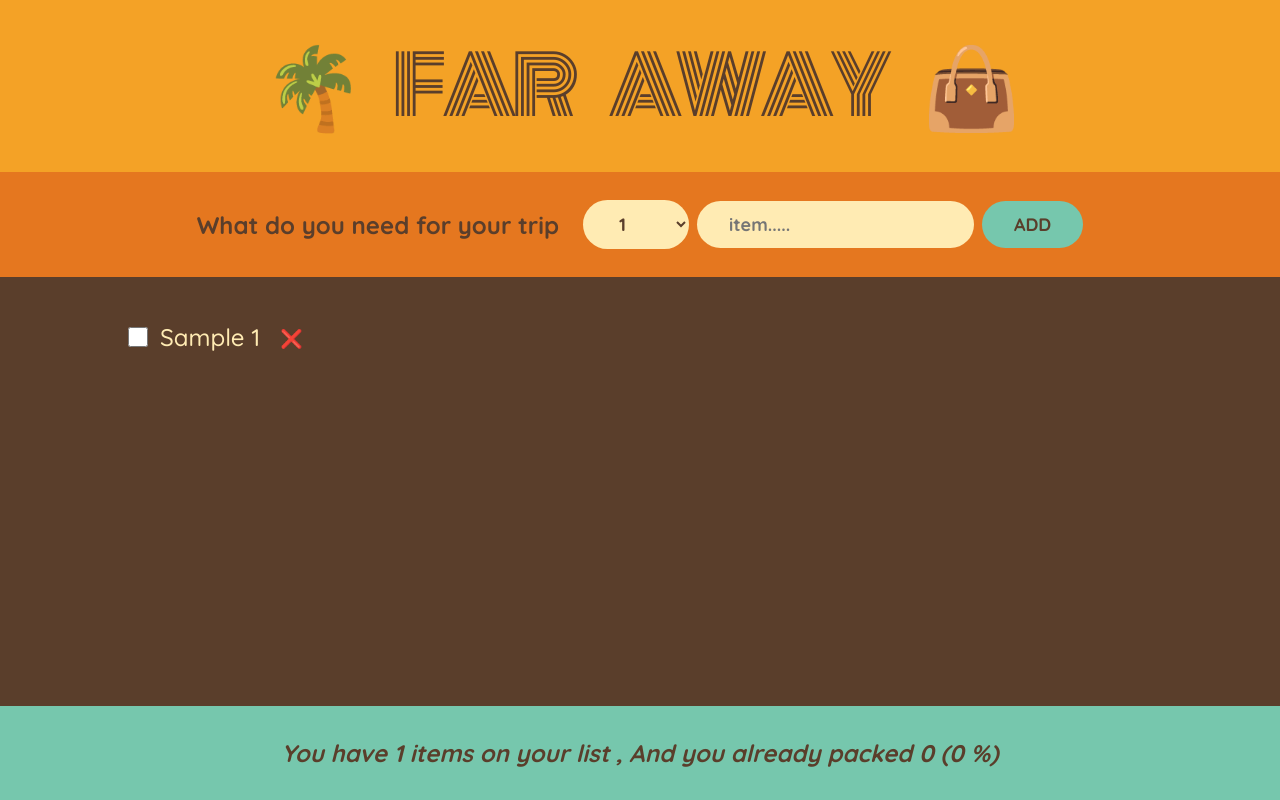
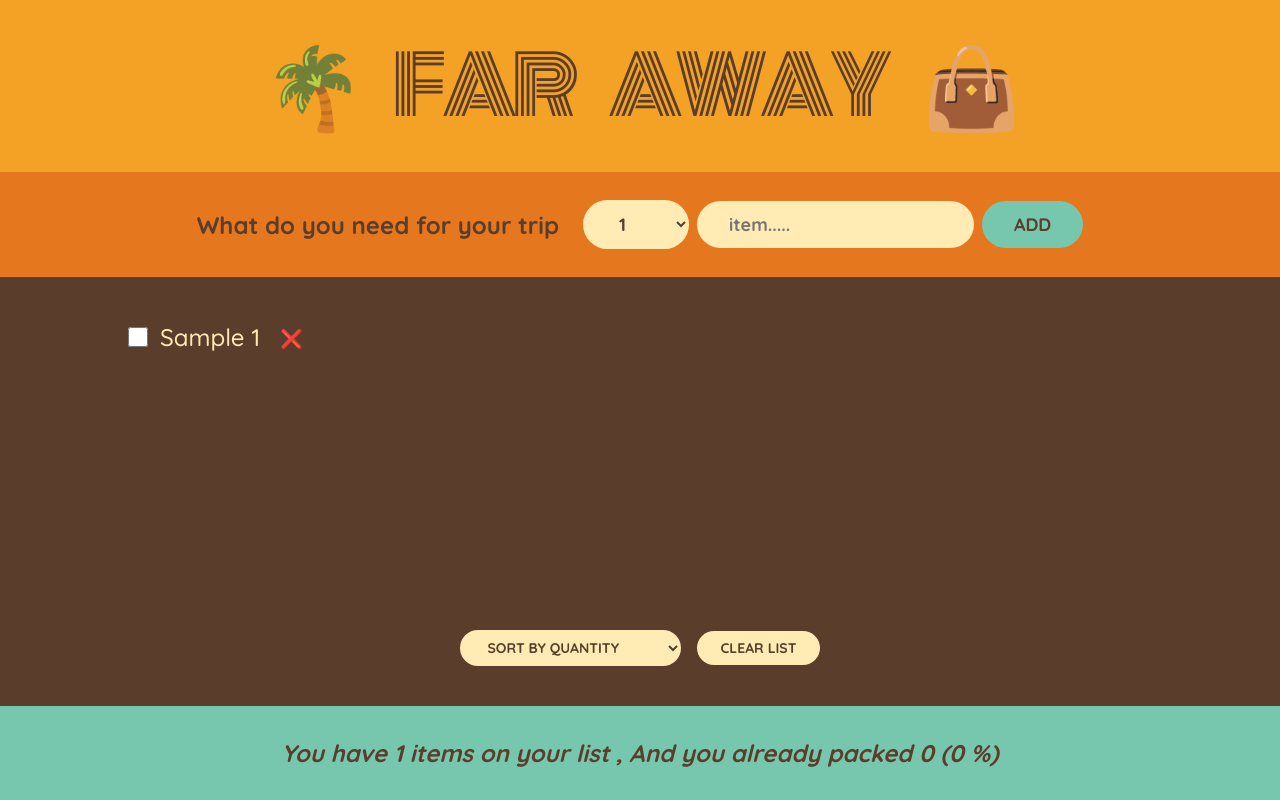
Before and after one commit to athul457/react-todo-list-app, a React (Create React App) app: page / in a window 1280 px wide. Both pictures are taken after typing "Sample" into the empty fields and a click on the button "ADD". Built offline with nearby package versions, Linux system fonts and the light colour scheme.

Commit message:
complted project

```diff
--- a/src/App.js
+++ b/src/App.js
@@ -1,4 +1,8 @@
 import { useState } from "react";
+import Logo  from "./components/Logo";
+import Form from "./components/Form";
+import PackingList from "./components/PackingList";
+import Status from "./components/Status";
 
 // const initialItems = [
 //   { id: 1, description: "Passports", quantity: 2, packed: true },
@@ -6,11 +10,13 @@ import { useState } from "react";
 //   { id: 3, description: "Charger", quantity: 1, packed: true },
 // ];
 
+// ! <-------------App---------------------------->
+
 function App() {
   const [item,setItems] = useState([]) ;
 
   function handleToggleItems(id){
-    setItems((item)=>item.map((i)=>i.id === id ? {...i,packed:!i.packed} : item))
+    setItems((item)=>item.map((i)=>i.id === id ? {...i,packed:!i.packed} : i))
   }
 
   function handleAddItems(newItems){
@@ -21,6 +27,11 @@ function App() {
     setItems(item=> item.filter((i)=> i.id !== id))
   }
 
+  function handleClearList(e){
+    e.preventDefault();
+    setItems((item)=> item = []);
+  }
+
   return (
     <>
       <div className="app">
@@ -29,91 +40,13 @@ function App() {
         <PackingList
         item={item}
         delitem={handleDeleteItems}
-        handleToggleItems={handleToggleItems}/>
+        handleToggleItems={handleToggleItems}
+        handleClearList={handleClearList}
+        />
         <Status item={item}/>
       </div>
     </>
   );
 }
 
-function Logo(){
-  return (
-    <h1>🌴 FAR AWAY 👜</h1>
-  )
-}
-
-function Form({onAdditems}){
-
-  const [description,setDescription] = useState("");
-  const [quantity,setQuantity] = useState(1);
-
-  function handleSubmit(e){
-    e.preventDefault() ;
-    if(!description) return ;
-    const newItems = {description,quantity,packed :false ,id :Date.now()}
-    console.log(newItems)
-    onAdditems(newItems)
-    setDescription("");
-    setQuantity(1)
-  }
-
-  return (
-    <form className="add-form" onSubmit={handleSubmit}>
-    <h3>What do you need for your trip</h3>
-      <select value={quantity} onChange={(e)=>setQuantity(Number(e.target.value))}>
-        {Array.from({length : 20} ,(_,i)=>i+1).map((num)=>(
-          <option value={num} key={num} >
-            {num}
-          </option>
-        ))}
-      </select>
-      <input type="text"
-      placeholder="item....."
-      value={description}
-      onChange={(e)=>setDescription(e.target.value)}></input>
-      <button>Add</button>
-    </form>
-  )
-}
-
-function PackingList({delitem,item ,handleToggleItems}){
-
-  return (
-    <div className="list">
-        <ul>
-        {
-        item.map((i)=>(
-          <Item itemObj= {i} key={i.id}
-          delitem={delitem}
-          handleToggleItems={handleToggleItems}/>
-        ))
-        }
-        </ul>
-    </div>
-  )
-}
-
-function Item({delitem,itemObj,handleToggleItems}){
-  return <li>
-      <input
-      type="checkbox" value={itemObj.id} onClick={()=>handleToggleItems(itemObj.id)}/>
-      <span
-      className={itemObj.packed ?("decoration"):("")}>{itemObj.description} {itemObj.quantity}</span>
-      {/* <span style={itemObj.packed ? {textDecoration: "line-through"} : {}}>{itemObj.description} {itemObj.quantity}</span> */}
-      <button
-      onClick={()=>delitem(itemObj.id)}>❌</button>
-    </li>
-}
-
-function Status({item}){
-  const numsOfItems = item.length ;
-  const numItemPacked = item.filter((item)=>item.packed).length
-  const packedPercentage = Math.round((numItemPacked / numsOfItems) *100)
-  return (
-    <footer className="stats">
-      <em>You have {numsOfItems} items on your list , And you already packed {numItemPacked} ({packedPercentage} %)</em>
-    </footer>
-  )
-}
-
 export default App;
--- /dev/null
+++ b/src/components/Form.js
@@ -0,0 +1,37 @@
+import { useState } from "react";
+
+function Form({onAdditems}){
+
+  const [description,setDescription] = useState("");
+  const [quantity,setQuantity] = useState(1);
+
+  function handleSubmit(e){
+    e.preventDefault() ;
+    if(!description) return ;
+    const newItems = {description,quantity,packed :false ,id :Date.now()}
+    console.log(newItems)
+    onAdditems(newItems)
+    setDescription("");
+    setQuantity(1)
+  }
+
+  return (
+    <form className="add-form" onSubmit={handleSubmit}>
+    <h3>What do you need for your trip</h3>
+      <select value={quantity} onChange={(e)=>setQuantity(Number(e.target.value))}>
+        {Array.from({length : 20} ,(_,i)=>i+1).map((num)=>(
+          <option value={num} key={num} >
+            {num}
+          </option>
+        ))}
+      </select>
+      <input type="text"
+      placeholder="item....."
+      value={description}
+      onChange={(e)=>setDescription(e.target.value)}></input>
+      <button>Add</button>
+    </form>
+  )
+}
+
+export default Form ;
--- /dev/null
+++ b/src/components/Item.js
@@ -0,0 +1,13 @@
+function Item({delitem,itemObj,handleToggleItems}){
+  return <li>
+      <input
+      type="checkbox" value={itemObj.id} onClick={()=>handleToggleItems(itemObj.id)}/>
+      <span
+      className={itemObj.packed ?("decoration"):("")}>{itemObj.description} {itemObj.quantity}</span>
+      {/* <span style={itemObj.packed ? {textDecoration: "line-through"} : {}}>{itemObj.description} {itemObj.quantity}</span> */}
+      <button
+      onClick={()=>delitem(itemObj.id)}>❌</button>
+    </li>
+}
+
+export default Item ;
--- /dev/null
+++ b/src/components/Logo.js
@@ -0,0 +1,7 @@
+function Logo(){
+  return (
+    <h1>🌴 FAR AWAY 👜</h1>
+  )
+}
+
+export default Logo ;
--- /dev/null
+++ b/src/components/PackingList.js
@@ -0,0 +1,41 @@
+import Item from "./Item";
+import { useState } from "react";
+
+function PackingList({delitem,item ,handleToggleItems,handleClearList}){
+  const [sortBy,setSortBy] = useState('quantity')
+
+  let sortedArr =[];
+  if(sortBy === 'quantity') sortedArr = item.slice().sort((a,b)=>a.quantity -b.quantity) ;
+
+  if(sortBy === 'description') {
+    sortedArr = item.slice().sort((a,b)=>a.description.localeCompare(b.description)) ;
+  }
+
+
+  if(sortBy === 'packed') {
+    sortedArr = item.slice().sort((a,b)=>Number(b.packed) - Number(a.packed))
+  }
+  return (
+    <div className="list">
+        <ul>
+        {
+        sortedArr.map((i)=>(
+          <Item itemObj= {i} key={i.id}
+          delitem={delitem}
+          handleToggleItems={handleToggleItems}/>
+        ))
+        }
+        </ul>
+        <div className="actions">
+          <select value={sortBy} onChange={(e)=>setSortBy(e.target.value)}>
+            <option value='description'>Sort By description</option>
+            <option value='quantity'>Sort By quantity</option>
+            <option value='packed'>Sort By packed</option>
+          </select>
+        <button onClick={handleClearList}>clear list</button>
+        </div>
+    </div>
+  )
+}
+
+export default PackingList ;
--- /dev/null
+++ b/src/components/Status.js
@@ -0,0 +1,12 @@
+function Status({item}){
+  const numsOfItems = item.length ;
+  const numItemPacked = item.filter((item)=>item.packed).length
+  const packedPercentage = Math.round((numItemPacked / numsOfItems) *100)
+  return (
+    <footer className="stats">
+      <em>You have {numsOfItems} items on your list , And you already packed {numItemPacked} ({packedPercentage} %)</em>
+    </footer>
+  )
+}
+
+export default Status ;
```
